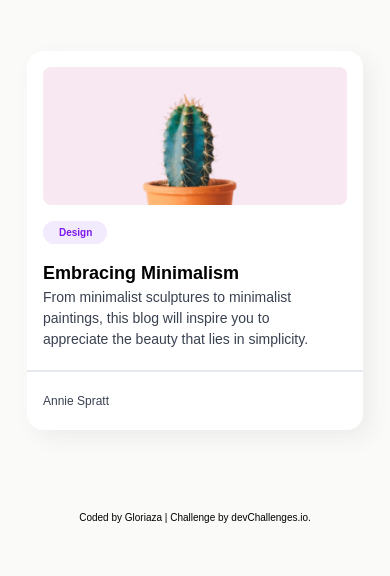
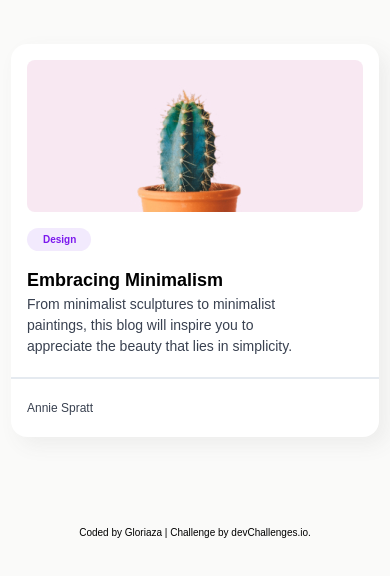
Before and after one commit to gloriazaodyardy/Minimal-Blog-Card, a Vue app: page / in a window 390 px wide. Shown: the part 180-756 px from the top of the page. Built offline with nearby package versions, Linux system fonts and the light colour scheme.

Commit message:
Improves image and layout responsiveness

```diff
--- a/src/App.vue
+++ b/src/App.vue
@@ -4,8 +4,8 @@
 <template>
   <header class="my-11.5"></header>
   <main>
-    <div class="flex flex-col rounded-2xl shadow-card bg-white">
-      <img class="max-w-[21rem] max-h-fit rounded-3xl p-4" src="../resources/Cactus@2x.jpg" alt="Cactus image" srcset="../resources/Cactus.jpg">
+    <div class="flex flex-col m-2 md:m-0 max-w-3sx md:max-w-[21rem] rounded-2xl shadow-card bg-white">
+      <img class="size-fit rounded-3xl p-4" src="../resources/Cactus.jpg" alt="Cactus image" srcset="../resources/Cactus@2x.jpg 2x">
       <div class="flex flex-col mb-4 mx-4 bg-purple-soft py-1 px-4 w-16 rounded-xl">
         <b class="text-purple text-tag text-center">Design</b>
       </div>
```
